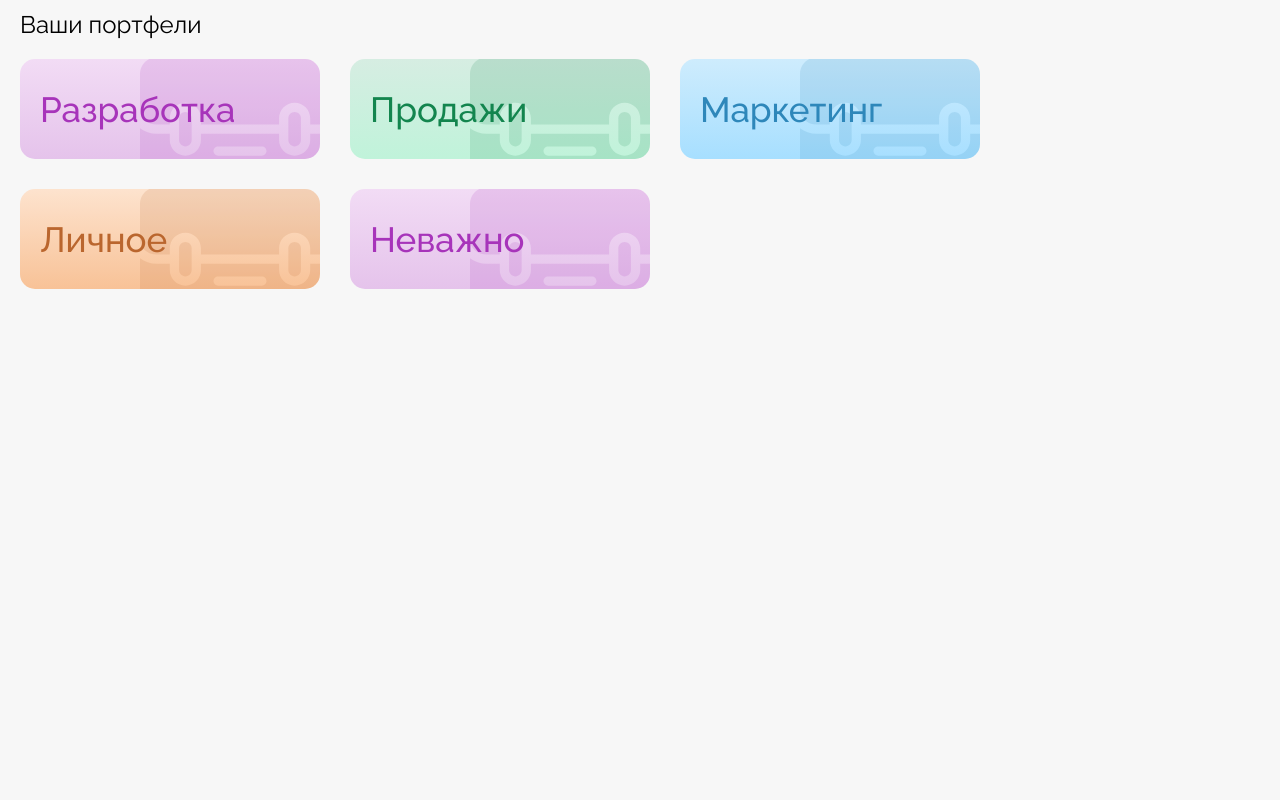
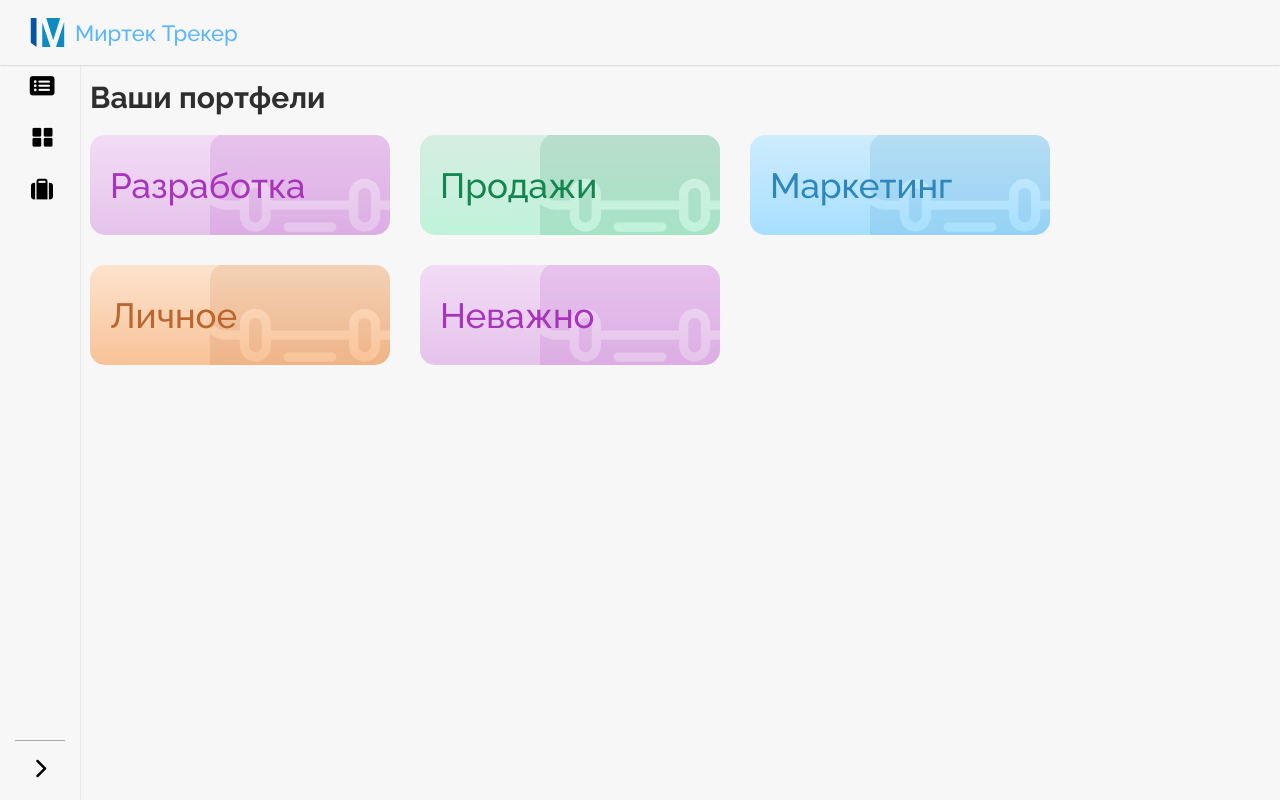
Before and after one commit to IliaGurelev/MirTecTracker, a Vue app: page /briefcase in a window 1280 px wide. Built offline with nearby package versions, Linux system fonts and the light colour scheme.

Commit message:
router на briefcase

```diff
--- a/src/views/BriefcasePage.vue
+++ b/src/views/BriefcasePage.vue
@@ -1,4 +1,5 @@
 <template>
+	<Sidebar />
   <main class="portfolio">
 		<h2 class="portfolio__title">Ваши портфели</h2>
 		<section class="portfolio__section">
@@ -19,9 +20,10 @@
 
 <script setup>
 	import { onMounted } from 'vue';
+	import { storeToRefs } from 'pinia';
 	import { useMainStore } from '@/store';
 	import BriefcaseCard from '@/components/Briefcase/BriefcaseCard.vue';
-	import { storeToRefs } from 'pinia';
+	import Sidebar from '@/components/Sidebar/Sidebar.vue';
 
 	const store = useMainStore();
 
@@ -34,12 +36,14 @@
 
 <style lang="scss" scoped>
 	.portfolio {
-		margin-left: 20px;
-		margin-top: 10px;
+		margin-left: 90px;
+		margin-top: 80px;
 
 		&__title {
 			margin-bottom: 20px;
-			font-weight: 400;
+			font-weight: 700;
+			font-size: 30px;
+			color: #2e2e2f;
 			cursor: default;
 		}
 
```
